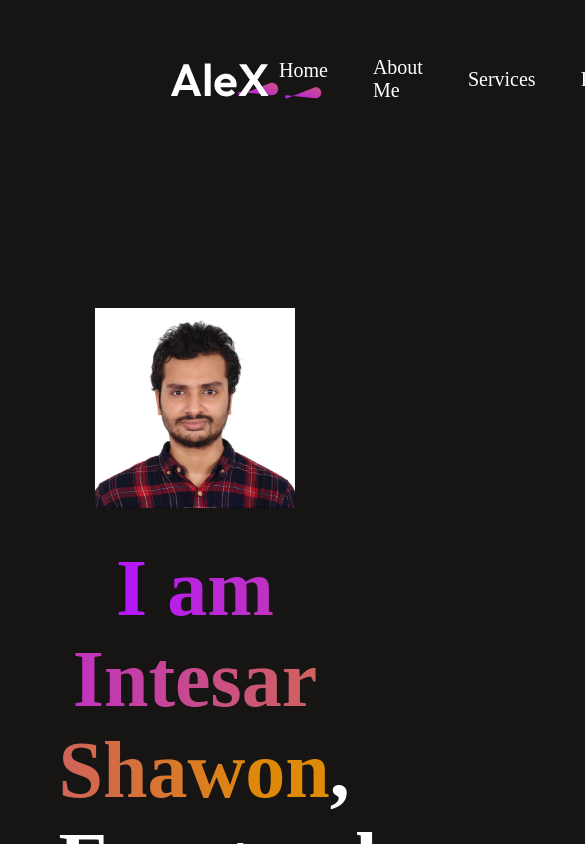
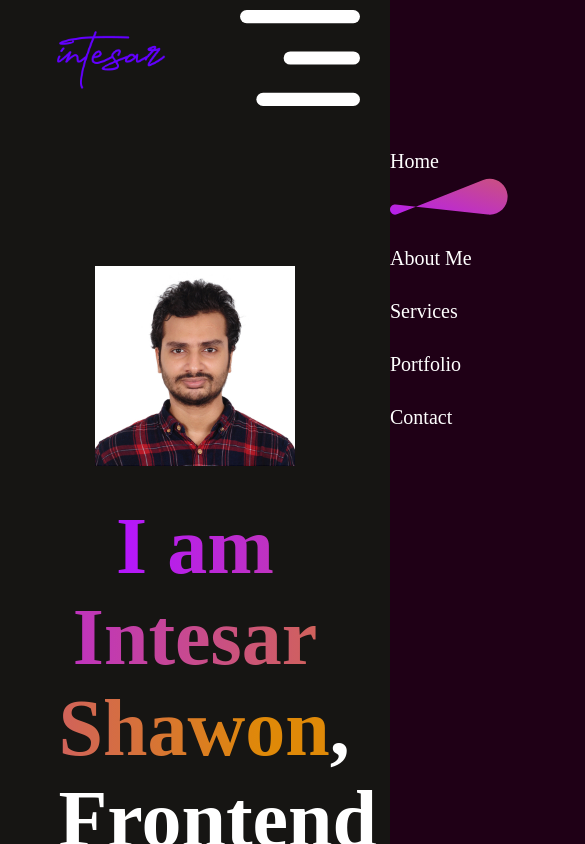
Before and after one commit to INTESARSHAWON/Portfolio, a React (Vite) app: page / in a window 390 px wide. Shown: the top 844 px of the page, 585 px wide, since content can reach past the window. Built offline with nearby package versions, Linux system fonts and the light colour scheme.

Commit message:
change of logo

```diff
--- a/src/Components/Navbar/Navbar.css
+++ b/src/Components/Navbar/Navbar.css
@@ -3,6 +3,10 @@
     align-items: center;
     justify-content: space-between;
     margin: 20px 170px;
+}
+
+.navbar img{
+    width: 120px;
 }
 
 .nav-menu{
@@ -42,3 +46,41 @@
     text-decoration: none;
     color: white;
 }
+
+@media(max-width:768px){
+    .navbar{
+        margin: 20px 50px;
+    }
+
+    .nav-connect{
+        display: none;
+    }
+
+    .nav-mob-open{
+        display: block;
+        position: fixed;
+        right: 30px;
+    }
+
+    .nav-mob-close{
+        display: block;
+        position: relative;
+        top: 30px;
+        left: 290px;
+        width: 30px;
+    }
+
+    .nav-menu{
+        position: fixed;
+        flex-direction: column;
+        align-items: start;
+        top: 0;
+        gap: 30px;
+        background-color: #1F0016;
+        width: 350px;
+        height: 100%;
+        z-index: 2;
+        transition: right 0.5s;
+        right: -350px;
+    }
+}
--- a/src/Components/Navbar/Navbar.jsx
+++ b/src/Components/Navbar/Navbar.jsx
@@ -1,9 +1,11 @@
 // import React from 'react';
 import './Navbar.css';
-import logo from '../../assets/logo.svg';
+import intesar from '../../assets/intesar.png';
 import underline from '../../assets/nav_underline.svg';
 import { useState } from 'react';
 import AnchorLink from 'react-anchor-link-smooth-scroll';
+import menu_open from '../../assets/menu_open.svg';
+import menu_close from '../../assets/menu_close.svg';
 
 const Navbar = () => {
 
@@ -11,8 +13,10 @@ const Navbar = () => {
 
   return (
     <div className='navbar'>
-        <img src={logo} alt='logo'/>
+        <img src={intesar} alt='logo'/>
+        <img className='nav-mob-open' src={menu_open} alt='menu_open'/>
         <ul className='nav-menu'>
+            <img className='nav-mob-close' src={menu_close} alt='menu_close' />
             <li><AnchorLink className='anchor-link' href='#home'><p onClick={()=> setMenu('home')}>Home</p></AnchorLink>{menu==='home' ? <img src={underline} alt='underline'/> : <></>}</li>
             <li><AnchorLink className='anchor-link' offset={50} href='#about'><p onClick={()=> setMenu('about')}>About Me</p></AnchorLink>{menu === 'about' ? <img src={underline} alt='underline'/> : <></>}</li>
             <li><AnchorLink className='anchor-link' offset={50} href='#services'><p onClick={()=> setMenu('services')}>Services</p></AnchorLink>{menu === 'services' ? <img src={underline} alt='underline'/> : <></>}</li>
```
Also changed, not shown: src/assets/intesar.png (added).
